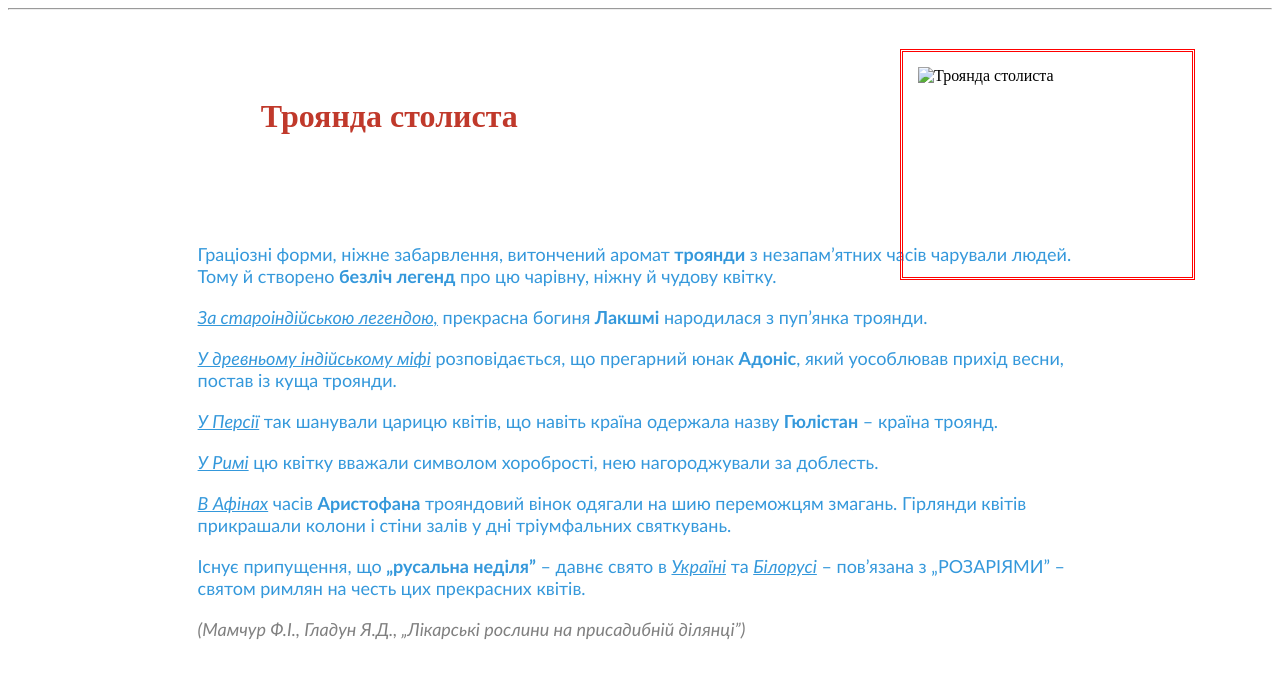
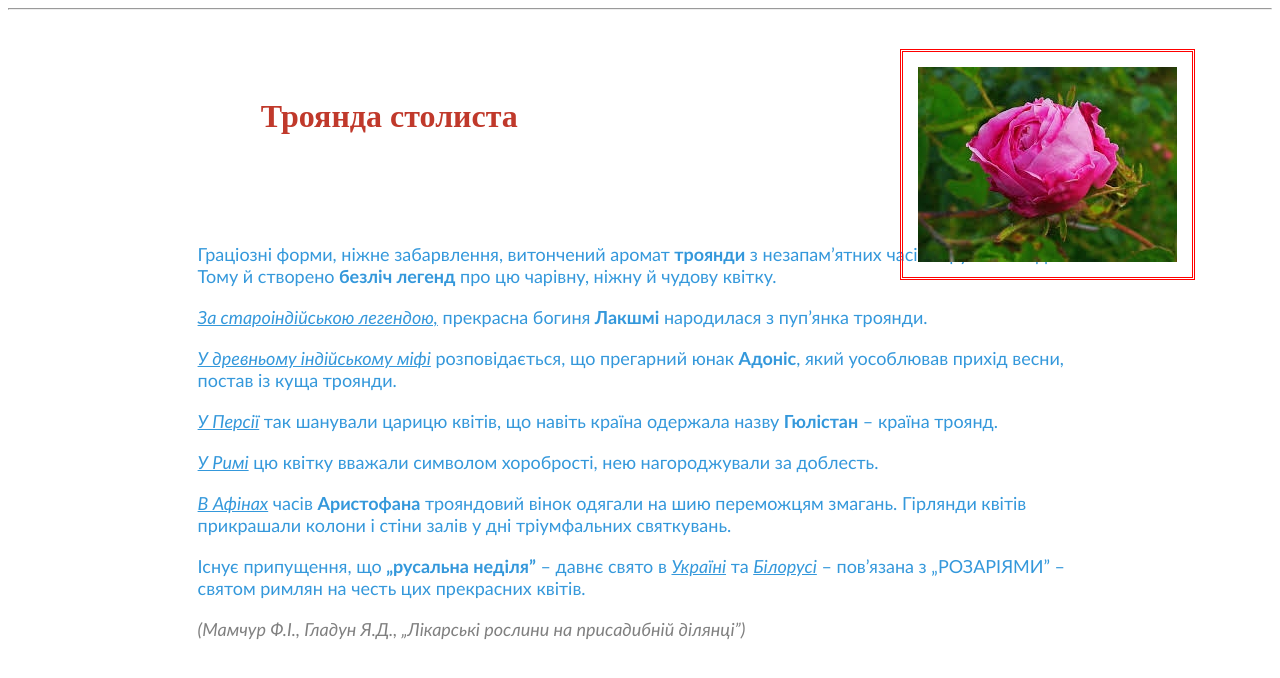
Before and after one commit to martalylo/martalylo.github.io, a plain HTML site: page Tema6/index1.html in a window 1280 px wide. Drawn offline with Linux system fonts and the light colour scheme.

Commit message:
Update index1.html

```diff
--- a/Tema6/index1.html
+++ b/Tema6/index1.html
@@ -13,7 +13,7 @@ div.block1{border-style:double;border-color:red;position:absolute;left:900px;top
 </style>
 <body>
 <hr>
-<h1><b>Троянда столиста</b></h1><div class="block1"><img src="295px-Rosa_Perfect_Moment_1.jpg" alt="Троянда столиста"></div>
+<h1><b>Троянда столиста</b></h1><div class="block1"><img src="052f8d0c7087d4.jpg" alt="Троянда столиста"></div>
 <div><p>Граціозні форми, ніжне забарвлення, витончений
 аромат<b> троянди</b> з незапам’ятних часів чарували людей. Тому й
 створено<b> безліч легенд</b> про цю чарівну, ніжну й чудову квітку.</p></div><p><u> За
```
